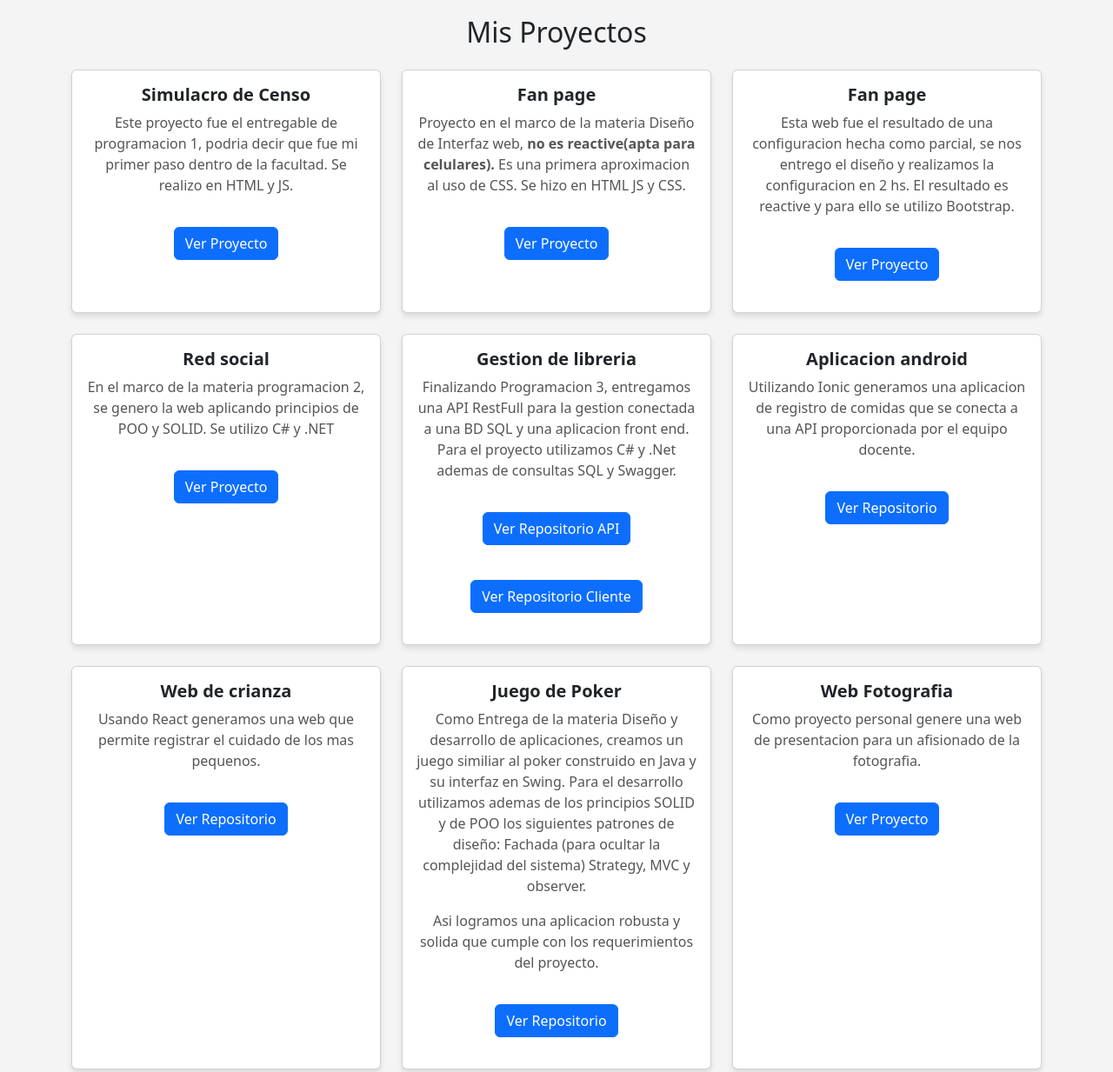
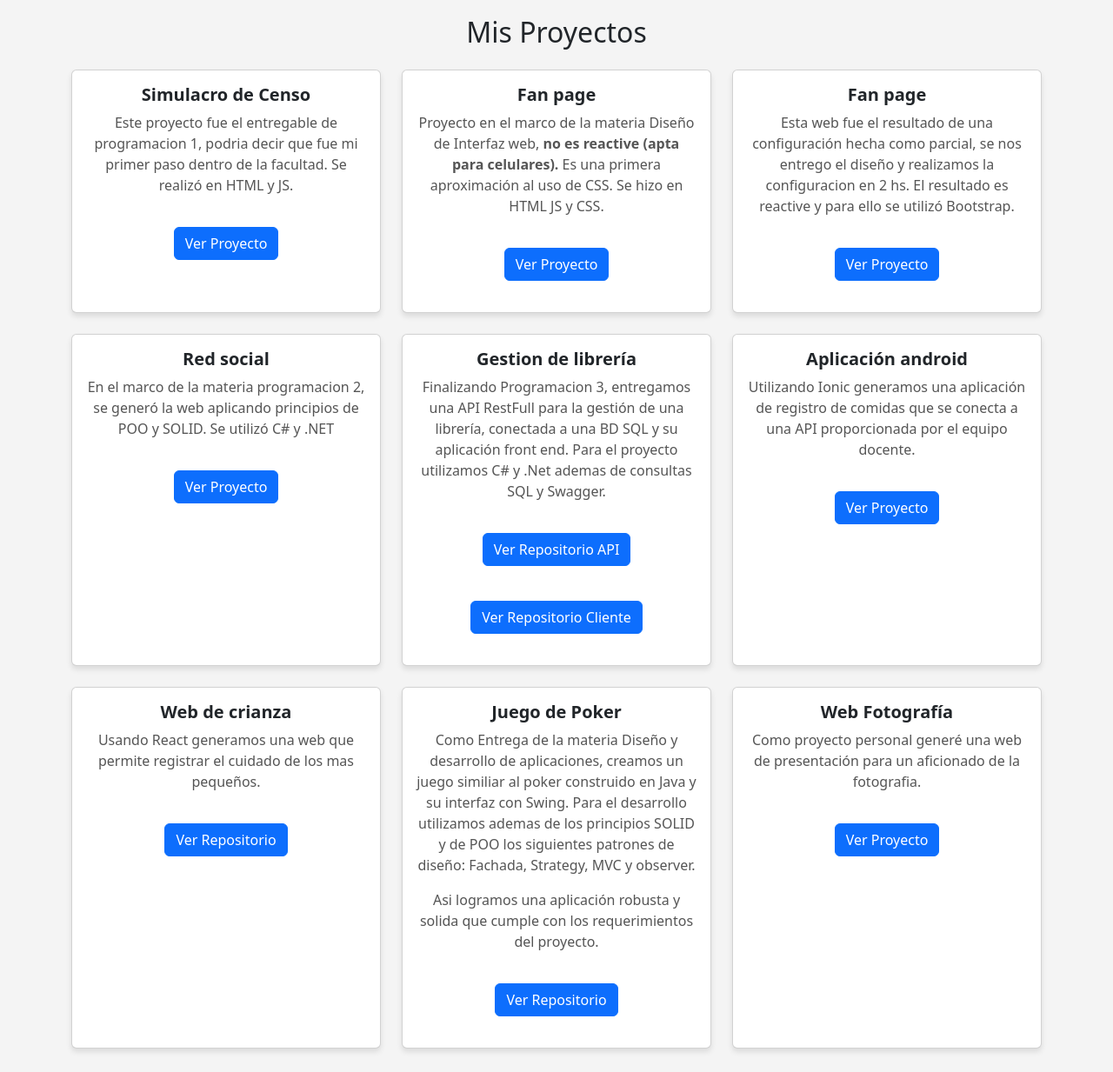
Before and after one commit to fkellner21/principal, a plain HTML site: page index.html in a window 1280 px wide. Shown: the part 880-2113 px from the top of the page at 87% size. Drawn offline with nearby package versions, Linux system fonts and the light colour scheme.

Commit message:
url poker y mejoras en redacción

```diff
--- a/index.html
+++ b/index.html
@@ -58,7 +58,7 @@
       <div>
         <h1>¡Bienvenid@ a Mis proyectos!</h1>
         <p>
-          Este es un espacio creado como puerta de entrada a los trabajos que he
+          Este es un espacio para mostrar alguno de los trabajos que he
           realizado hasta el momento.
         </p>
         <p>
@@ -88,7 +88,7 @@
                 <h5 class="card-title">Simulacro de Censo</h5>
                 <p class="card-text">
                   Este proyecto fue el entregable de programacion 1, podria
-                  decir que fue mi primer paso dentro de la facultad. Se realizo
+                  decir que fue mi primer paso dentro de la facultad. Se realizó
                   en HTML y JS.
                 </p>
                 <a
@@ -106,8 +106,8 @@
                 <h5 class="card-title">Fan page</h5>
                 <p class="card-text">
                   Proyecto en el marco de la materia Diseño de Interfaz web,
-                  <strong> no es reactive(apta para celulares).</strong> Es una
-                  primera aproximacion al uso de CSS. Se hizo en HTML JS y CSS.
+                  <strong> no es reactive (apta para celulares).</strong> Es una
+                  primera aproximación al uso de CSS. Se hizo en HTML JS y CSS.
                 </p>
                 <a
                   href="https://fkellner21.github.io/diw/"
@@ -123,10 +123,10 @@
               <div class="card-body">
                 <h5 class="card-title">Fan page</h5>
                 <p class="card-text">
-                  Esta web fue el resultado de una configuracion hecha como
+                  Esta web fue el resultado de una configuración hecha como
                   parcial, se nos entrego el diseño y realizamos la
                   configuracion en 2 hs. El resultado es reactive y para ello se
-                  utilizo Bootstrap.
+                  utilizó Bootstrap.
                 </p>
                 <a
                   href="https://fkellner21.github.io/diwResponsive/"
@@ -142,8 +142,8 @@
               <div class="card-body">
                 <h5 class="card-title">Red social</h5>
                 <p class="card-text">
-                  En el marco de la materia programacion 2, se genero la web
-                  aplicando principios de POO y SOLID. Se utilizo C# y .NET
+                  En el marco de la materia programacion 2, se generó la web
+                  aplicando principios de POO y SOLID. Se utilizó C# y .NET
                 </p>
                 <a
                   href="http://socialnetwork.somee.com/"
@@ -157,12 +157,12 @@
           <div class="col-md-4">
             <div class="card h-100">
               <div class="card-body">
-                <h5 class="card-title">Gestion de libreria</h5>
+                <h5 class="card-title">Gestion de librería</h5>
                 <p class="card-text">
                   Finalizando Programacion 3, entregamos una API RestFull para
-                  la gestion conectada a una BD SQL y una aplicacion front end.
-                  Para el proyecto utilizamos C# y .Net ademas de consultas SQL
-                  y Swagger.
+                  la gestión de una librería, conectada a una BD SQL y su
+                  aplicación front end. Para el proyecto utilizamos C# y .Net
+                  ademas de consultas SQL y Swagger.
                 </p>
                 <a
                   href="https://github.com/fkellner21/LibreriaAPI.git"
@@ -181,16 +181,16 @@
           <div class="col-md-4">
             <div class="card h-100">
               <div class="card-body">
-                <h5 class="card-title">Aplicacion android</h5>
+                <h5 class="card-title">Aplicación android</h5>
                 <p class="card-text">
-                  Utilizando Ionic generamos una aplicacion de registro de
+                  Utilizando Ionic generamos una aplicación de registro de
                   comidas que se conecta a una API proporcionada por el equipo
                   docente.
                 </p>
                 <a
                   href="https://fkellner21.github.io/comidas/"
                   class="btn btn-primary"
-                  >Ver Repositorio</a
+                  >Ver Proyecto</a
                 >
               </div>
             </div>
@@ -202,7 +202,7 @@
                 <h5 class="card-title">Web de crianza</h5>
                 <p class="card-text">
                   Usando React generamos una web que permite registrar el
-                  cuidado de los mas pequenos.
+                  cuidado de los mas pequeños.
                 </p>
                 <a
                   href="https://github.com/fkellner21/baby.git"
@@ -220,16 +220,17 @@
                 <p class="card-text">
                   Como Entrega de la materia Diseño y desarrollo de
                   aplicaciones, creamos un juego similiar al poker construido en
-                  Java y su interfaz en Swing. Para el desarrollo utilizamos
+                  Java y su interfaz con Swing. Para el desarrollo utilizamos
                   ademas de los principios SOLID y de POO los siguientes
-                  patrones de diseño: Fachada (para ocultar la complejidad del
-                  sistema) Strategy, MVC y observer.
+                  patrones de diseño: Fachada, Strategy, MVC y observer.
                 </p>
                 <p class="card-text">
-                  Asi logramos una aplicacion robusta y solida que cumple con
+                  Asi logramos una aplicación robusta y solida que cumple con
                   los requerimientos del proyecto.
                 </p>
-                <a href="proyecto6.html" class="btn btn-primary"
+                <a
+                  href="https://github.com/fkellner21/falsePoker.git"
+                  class="btn btn-primary"
                   >Ver Repositorio</a
                 >
               </div>
@@ -239,10 +240,10 @@
           <div class="col-md-4">
             <div class="card h-100">
               <div class="card-body">
-                <h5 class="card-title">Web Fotografia</h5>
+                <h5 class="card-title">Web Fotografía</h5>
                 <p class="card-text">
-                  Como proyecto personal genere una web de presentacion para un
-                  afisionado de la fotografia.
+                  Como proyecto personal generé una web de presentación para un
+                  aficionado de la fotografia.
                 </p>
                 <a
                   href="https://fkellner21.github.io/fotografia/index.html"
@@ -276,12 +277,12 @@
           momento me direccioné al mundo que acababa de descubrir.
         </p>
         <p>
-          Actualmente estoy realizando mi proyecto final de la carrera Analista
-          en TI y en busqueda de una primera experiencia que me permita
+          Actualmente estoy realizando el proyecto final de la carrera Analista
+          en TI y en la busqueda de una primera experiencia que me permita
           desarrollarme en este apasionante mundo.
         </p>
       </div>
-      <p class="card-text"><strong>Los invito a ver mi curriculum</strong></p>
+      <p class="card-text"><strong>Los invito a ver mi currículum</strong></p>
       <a href="https://fkellner21.github.io/cv/" class="btn btn-primary">Ver</a>
     </section>
 
```
